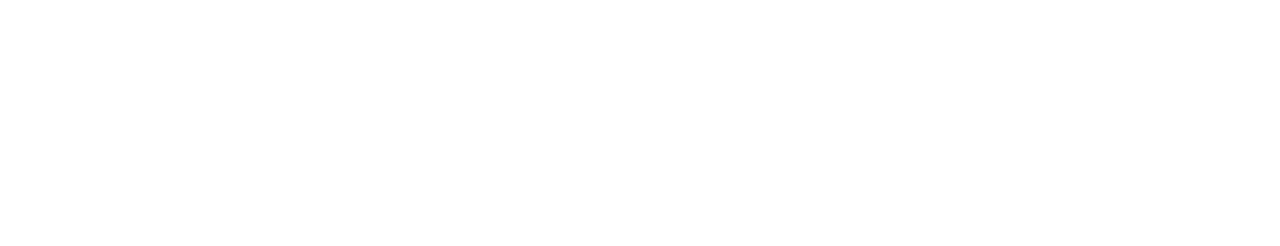
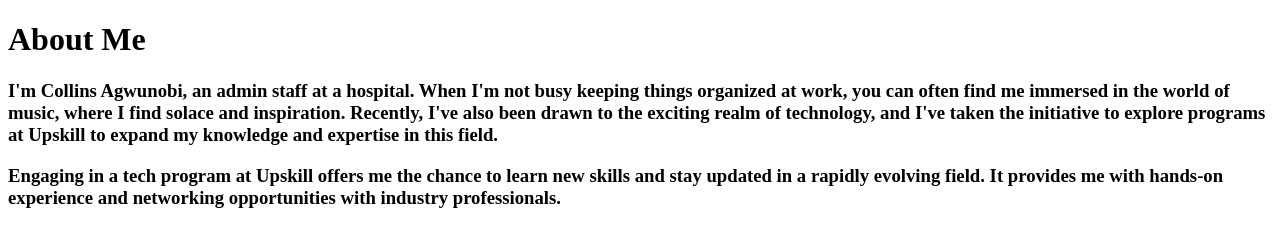
Before and after one commit to CollinsAgwunobi/Collins-Coding, a plain HTML site: page index.html in a window 1280 px wide. Drawn offline with Linux system fonts and the light colour scheme.

Commit message:
About me

```diff
--- a/index.html
+++ b/index.html
@@ -3,9 +3,12 @@
 <head>
     <meta charset="UTF-8">
     <meta name="viewport" content="width=device-width, initial-scale=1.0">
-    <title>Document</title>
-</head>
-<body>
+    <title>Collins' Introduction</title>
+</head><h1>About Me</h1>
+<p><h3>I'm Collins Agwunobi, an admin staff at a hospital. When I'm not busy keeping things organized at work, you can often find me immersed in the world of music, where I find solace and inspiration.
+    Recently, I've also been drawn to the exciting realm of technology, and I've taken the initiative to explore programs at Upskill to expand my knowledge and expertise in this field.</h2></p>
+<body><p><h3>Engaging in a tech program at Upskill offers me the chance to learn new skills and stay updated in a rapidly evolving field. It provides me with hands-on experience
+    and networking opportunities with industry professionals.</h6></p>
 
 </body>
 </html>
```
Also changed, not shown: Charset utf-8.txt (renamed from Chaeset utf-8.txt).
